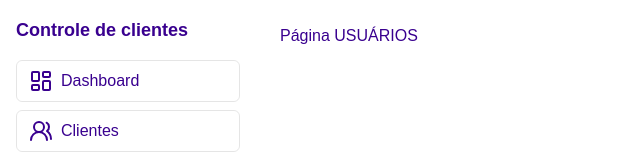
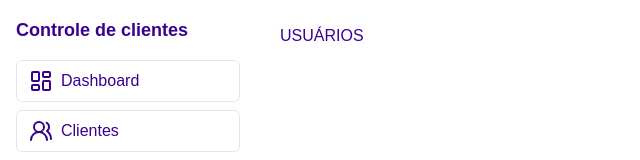
Before and after one commit to EAlvesT/controle-clientes-frontend, a Next.js app: page /usuarios in a window 1280 px wide. Shown: the top 160 px of the page, without its empty margins (0-640 px from the left). Built offline with nearby package versions, Linux system fonts and the light colour scheme; what @bprogress/next would draw is missing.

Commit message:
feat: add sidebar effects

```diff
--- a/app/(private)/clientes/page.tsx
+++ b/app/(private)/clientes/page.tsx
@@ -1,7 +1,11 @@
+import { TituloSecoes } from "@/components/layout/titulo-secoes";
+
 export default function ClientesPage() {
     return (
         <>
-            <h1>Página de clientes</h1>
+            <TituloSecoes
+                titulo="CLIENTES"
+            />
         </>
     )
 }
--- a/app/(private)/projetos/page.tsx
+++ b/app/(private)/projetos/page.tsx
@@ -1,7 +1,11 @@
+import { TituloSecoes } from "@/components/layout/titulo-secoes";
+
 export default function ProjetosPage() {
     return (
         <>
-            <h1>Página PROJETOS</h1>
+            <TituloSecoes
+                titulo="PROJETOS"
+            />
         </>
     )
 }
--- a/app/(private)/usuarios/page.tsx
+++ b/app/(private)/usuarios/page.tsx
@@ -1,7 +1,11 @@
+import { TituloSecoes } from "@/components/layout/titulo-secoes";
+
 export default function UsuariosPage() {
     return (
         <>
-            <h1>Página USUÁRIOS</h1>
+            <TituloSecoes
+                titulo="USUÁRIOS"
+            />
         </>
     )
 };
--- a/components/layout/sidebar.tsx
+++ b/components/layout/sidebar.tsx
@@ -9,6 +9,7 @@ import Link from "next/link";
 import { links } from "@/lib/navlinks";
 import { usePathname } from "next/navigation";
 import clsx from "clsx";
+import { AnimatePresence, motion } from "motion/react";
 
 interface SidebarProps {
     children: React.ReactNode;
@@ -18,27 +19,8 @@ export function Sidebar({ children }: SidebarProps) {
     const [isOpen, setIsOpen] = useState(false);
     const pathname = usePathname();
 
-    return (
-        <div className="flex min-h-screen w-full bg-background text-foreground">
-            <button
-                type="button"
-                onClick={() => setIsOpen(true)}
-                className="fixed top-4 left-4 z-30 flex items-center justify-center rounded-md border border-black/10 bg-white p-2 text-black shadow-sm md:hidden"
-                aria-label="Abrir menu"
-            >
-                <Menu size={20} />
-            </button>
-
-            {isOpen && (
-                <button
-                    type="button"
-                    aria-label="Fechar menu"
-                    className="fixed inset-0 z-30 bg-black/50 md:hidden"
-                    onClick={() => setIsOpen(false)}
-                />
-            )}
-
-            <aside className={`fixed inset-y-0 left-0 z-40 w-72 flex justify-between flex-col gap-4 bg-white px-4 py-4 shadow-lg md:static md:z-auto md:w-64 md:shadow-none ${isOpen ? "block" : "hidden"} md:flex dark:text-background`}>
+    const navContent = (
+        <>
             <div className="flex items-start justify-start flex-col gap-4">
                 <div className="flex items-center justify-between gap-3">
                     <h1 className="text-lg font-semibold">Controle de clientes</h1>
@@ -74,7 +56,48 @@ export function Sidebar({ children }: SidebarProps) {
             <div>
                 <h1>Logout</h1>
             </div>
+        </>
+    );
+
+    return (
+        <div className="flex min-h-screen w-full bg-background text-foreground">
+            <button
+                type="button"
+                onClick={() => setIsOpen(true)}
+                className="fixed top-4 left-4 z-30 flex items-center justify-center rounded-md border border-black/10 bg-white p-2 text-black shadow-sm md:hidden"
+                aria-label="Abrir menu"
+            >
+                <Menu size={20} />
+            </button>
+
+            {isOpen && (
+                <button
+                    type="button"
+                    aria-label="Fechar menu"
+                    className="fixed inset-0 z-30 bg-black/50 md:hidden"
+                    onClick={() => setIsOpen(false)}
+                />
+            )}
+
+            {/* Desktop */}
+            <aside className="hidden md:flex md:static md:z-auto md:w-64 md:shadow-none flex-col justify-between gap-4 bg-white px-4 py-4 dark:text-background">
+                {navContent}
             </aside>
+
+            {/* mobile */}
+            <AnimatePresence>
+                {isOpen && (
+                    <motion.aside
+                        className="fixed inset-y-0 left-0 z-40 flex w-72 flex-col justify-between gap-4 bg-white px-4 py-4 shadow-lg dark:text-background md:hidden"
+                        initial={{ x: "-100%", opacity: 0 }}
+                        animate={{ x: 0, opacity: 1 }}
+                        exit={{ x: "-100%", opacity: 0 }}
+                        transition={{ type: 'spring', stiffness: 300, damping: 30 }}
+                    >
+                        {navContent}
+                    </motion.aside>
+                )}
+            </AnimatePresence>
 
             <main className="min-w-0 flex-1 px-4 py-16 md:px-6 md:py-6">
                 {children}
--- /dev/null
+++ b/components/layout/titulo-secoes.tsx
@@ -0,0 +1,11 @@
+interface TituloSecoesProps {
+    titulo: string;
+};
+
+export function TituloSecoes({ titulo }: TituloSecoesProps) {
+    return (
+        <header>
+            <h2>{titulo}</h2>
+        </header>
+    )
+};
--- a/package.json
+++ b/package.json
@@ -15,6 +15,7 @@
     "axios": "1.19.0",
     "clsx": "^2.1.1",
     "lucide-react": "1.31.0",
+    "motion": "^13.1.0",
     "next": "16.3.0",
     "next-auth": "5.0.0-beta.32",
     "react": "19.2.8",
```
Also changed, not shown: 1 other file (tests, documents, lock files or other folders). Lines whose indentation alone changed are shown as unchanged.
